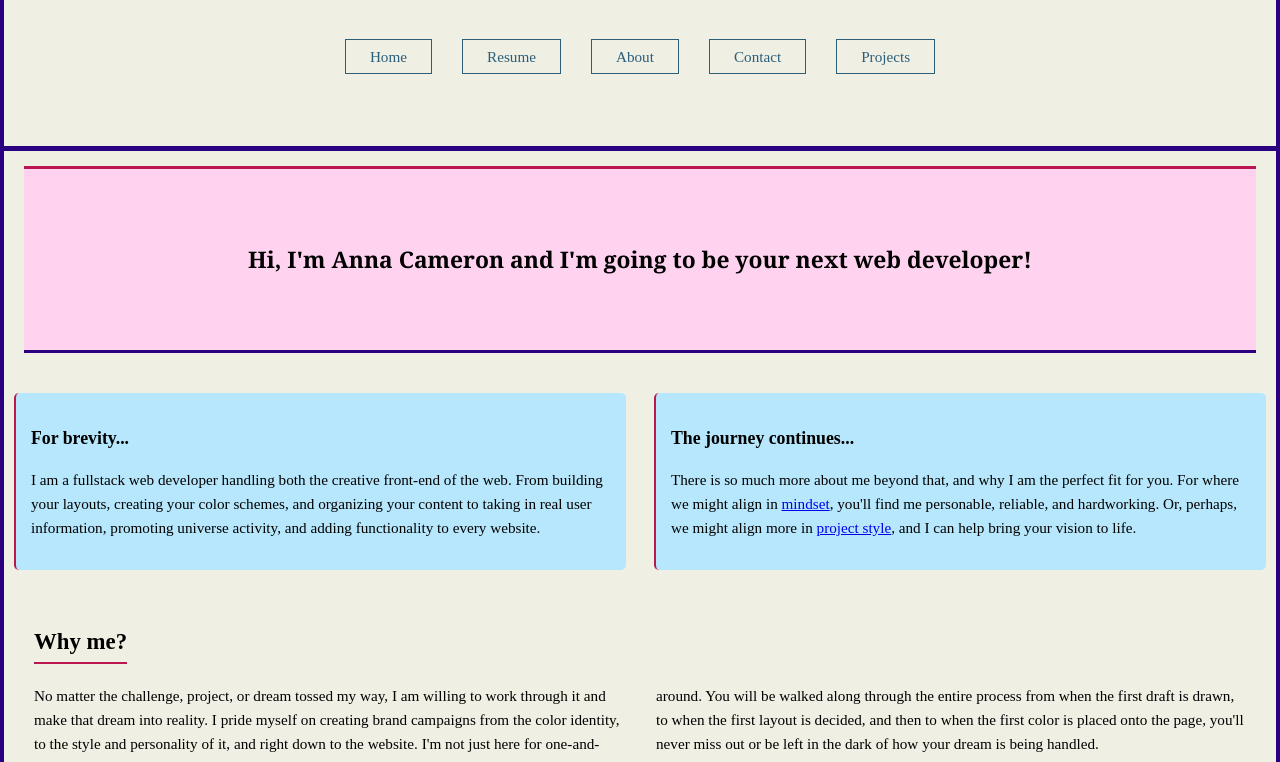
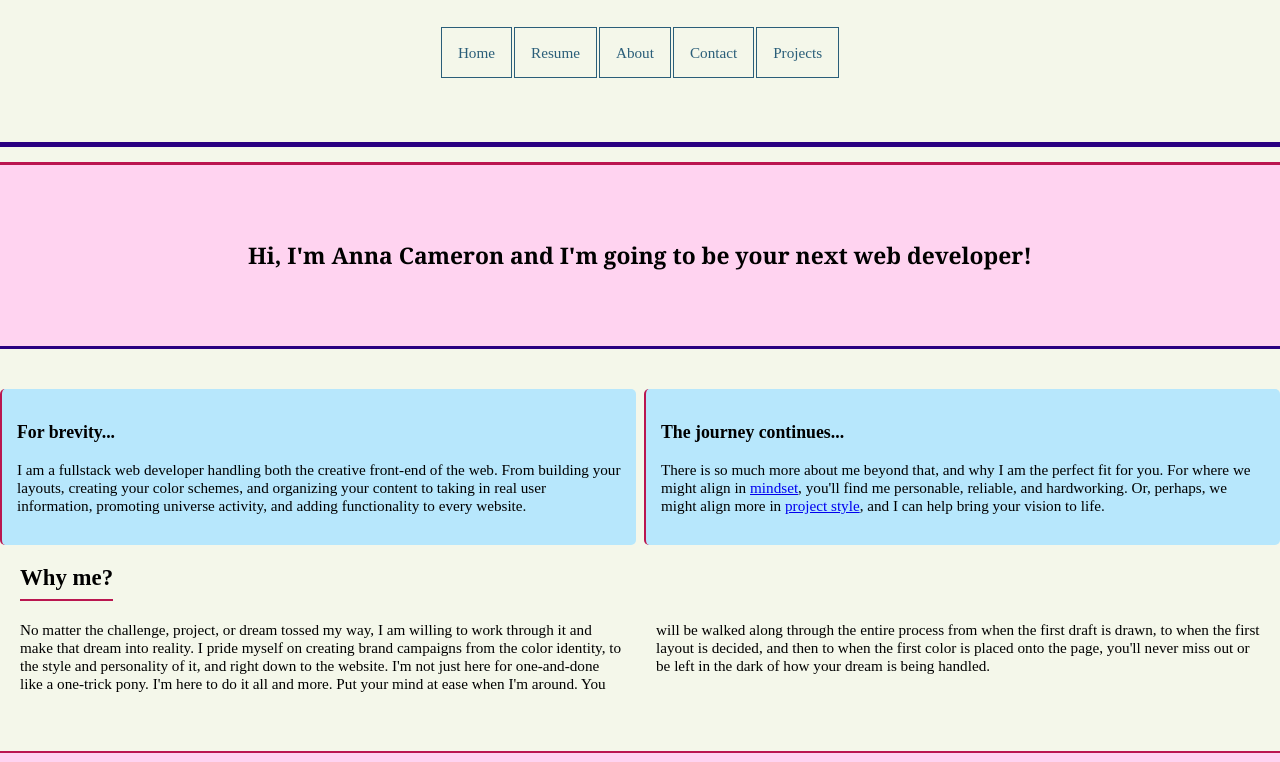
Before and after one commit to annarc06/AnnaPortfolio1, a plain HTML site: page index.html in a window 1280 px wide. Shown: the part 77-839 px from the top of the page. Drawn offline with Linux system fonts and the light colour scheme.

Commit message:
Final CSS Tweaks & resume fix

```diff
--- a/styles.css
+++ b/styles.css
@@ -15,41 +15,13 @@ cream white = #f0efe4
 
 body {
     display: grid;
-    grid-template-areas:
-    "header"
-    "nav"
-    "main"
-    "footer";
     grid-template-rows: auto;
-    background-color: #f0efe4;
+    background-color: rgb(244, 247, 234);
     margin: 0;
-    padding: 0;
-    border: 4px solid #2A0081;
     font-size: .85rem;
     font-family: "Times New Roman", serif;
 }
 
-header {
-    grid-area: header;
-}
-
-nav {
-    grid-area: nav;
-}
-
-main {
-    grid-area: main;
-}
-
-footer {
-    grid-area: footer;
-}
-
-section {
-    padding: 40px 0 20px;
-    margin: 0 10px;
-    line-height: 1.5rem;
-}
 
 /* HEADER */
 
@@ -70,19 +42,17 @@ nav ul {
   display: flex;
   justify-content: center;
   list-style: none;
-  background-color: #f0efe4;
   padding: 1rem 1rem 5rem 1rem;
   border-bottom: 5px solid #2A0081;
 }
 
 nav a {
   text-decoration: none;
-  background-color: #f0efe4;
-  color: #2a5e79;
-  padding: .5rem 1.5rem;
-  margin: 0 15px;
+  padding: 1rem;
+  margin: 0 1px;
   font-size: .95rem;
   border: 1px solid #2a5e79;
+  color: #2a5e79;
 }
 
 nav a:hover {
@@ -96,6 +66,7 @@ nav a:hover {
   display: flex;
   flex-wrap: wrap;
   gap: .5rem;
+  transition: transform 0.3s ease;
 }
 
 .card-row section, .card-row-about section {
@@ -108,6 +79,10 @@ nav a:hover {
 
 .card-row-about section {
   text-align: center;
+}
+
+.card-row section:hover, .card-row-about section:hover {
+  transform: scale(1.03);
 }
 
 
@@ -125,7 +100,7 @@ nav a:hover {
 
 #tagline {
     background-color:  #FFD3F0;
-    margin: 0px 20px 40px;
+    margin: 0px 0px 40px;
     padding: 75px;
     text-align: center;
     font-family: Cambria, Georgia, 'Times New Roman', serif;
@@ -137,7 +112,7 @@ nav a:hover {
 
 footer {
     background-color:  #FFD3F0;
-    margin: 20px 20px 0 20px;
+    margin: 30px 0 0 0;
     padding: 10px;
     text-align: center;
     border-top: 2px solid #BA1650;
```
Also changed, not shown: resume.html (+1 -1 lines).
